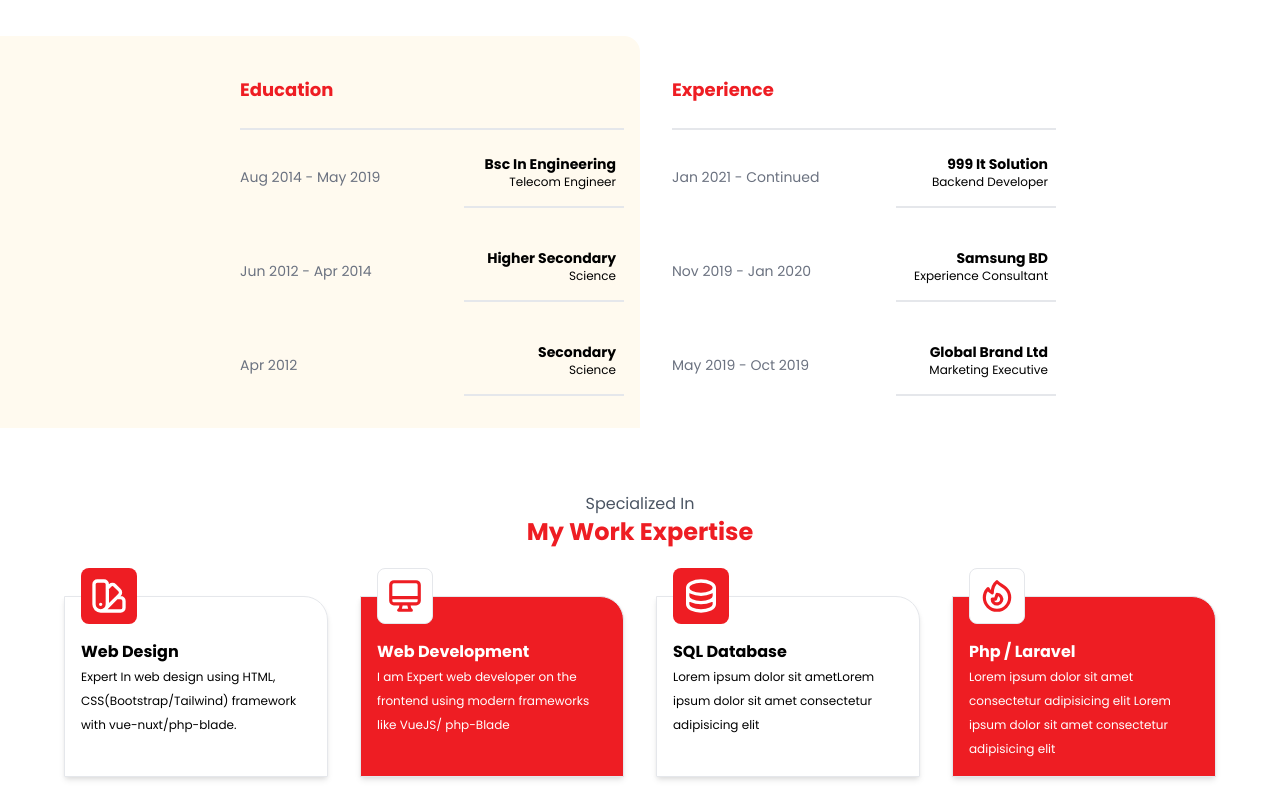
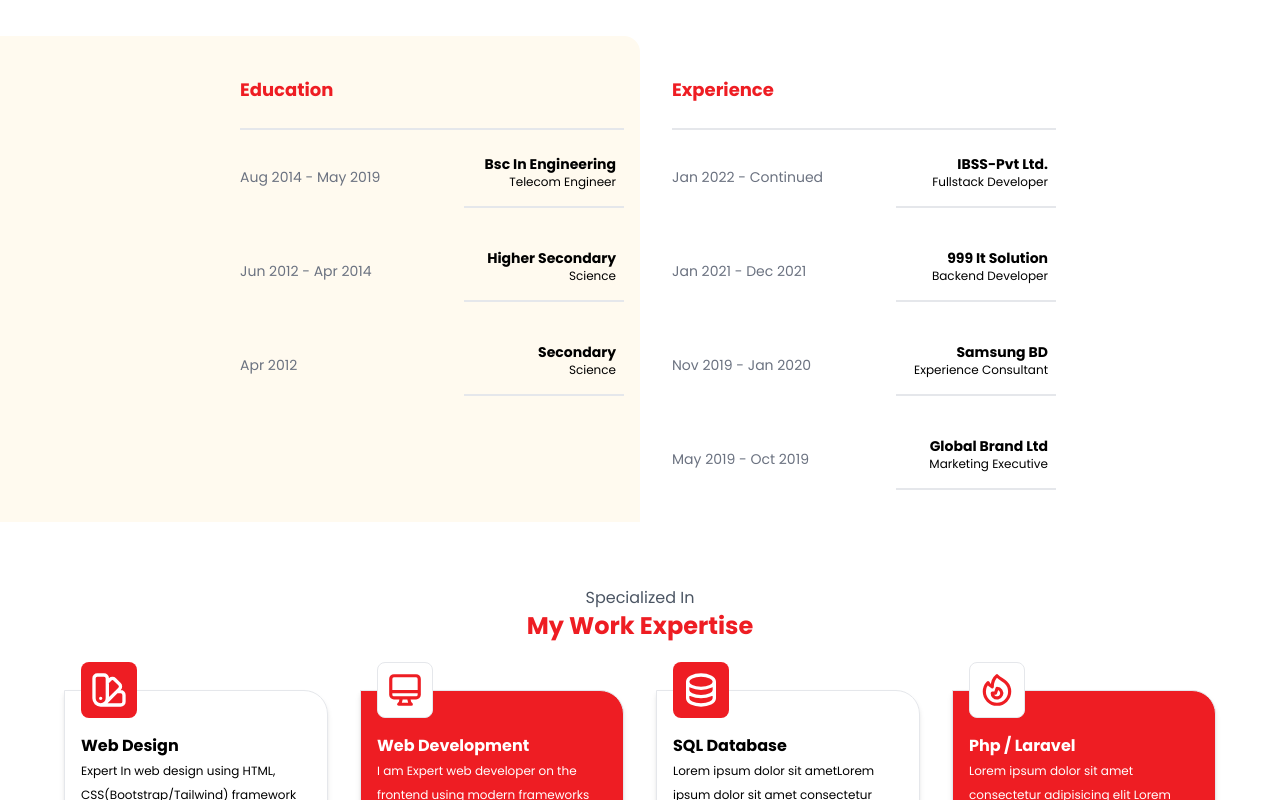
Before and after one commit to tanvir0emon/portfolio, a Nuxt app: page / in a window 1280 px wide. Shown: the part 1380-2180 px from the top of the page. Built offline with nearby package versions, Linux system fonts and the light colour scheme; a web font is replaced by a local one.

Commit message:
master push

```diff
--- a/components/layouts/EducationExperianceSection.vue
+++ b/components/layouts/EducationExperianceSection.vue
@@ -67,8 +67,17 @@
                 </div>
 
                 <div class="flex justify-start">
+                <div class="card">
+                        <p class="text-gray-500">Jan 2022 - Continued</p>
+                        <div class="card-section">
+                            <p class="font-bold">IBSS-Pvt Ltd.</p>
+                            <p class="mb-2 text-xs">Fullstack Developer</p>
+                        </div>
+                    </div>
+                </div>
+                <div class="flex justify-start">
                     <div class="card">
-                        <p class="text-gray-500">Jan 2021 - Continued</p>
+                        <p class="text-gray-500">Jan 2021 - Dec 2021</p>
                         <div class="card-section">
                             <p class="font-bold">999 It Solution</p>
                             <p class="mb-2 text-xs">Backend Developer</p>
--- a/components/layouts/ProtfolioItems.vue
+++ b/components/layouts/ProtfolioItems.vue
@@ -50,6 +50,12 @@ export default {
         return {
             projects: [
                 {
+                    title: "Ms Mollik Traders",
+                    subtitle: "ERP",
+                    img: `/images/projects/project 8.png`,
+                    url: "http://msmolliktraders.com/",
+                },
+                {
                     title: "Sabziwaly Website",
                     subtitle: "Ecommerce",
                     img: `/images/projects/project 1.png`,
@@ -70,7 +76,7 @@ export default {
                 },
 
                     {
-                    title: "Cphd Website",
+                    title: "CpHD Website",
                     subtitle: "Ecommerce",
                     img: `/images/projects/project 7.png`,
                      url: "https://cphd.net/",
--- a/package.json
+++ b/package.json
@@ -14,7 +14,8 @@
     "nuxt": "^2.15.7",
     "vue-click-outside": "^1.1.0",
     "vue-slick-carousel": "^1.0.6",
-    "vue-star-rating": "^1.7.0"
+    "vue-star-rating": "^1.7.0",
+    "vue-themify-icons": "^1.0.0"
   },
   "devDependencies": {
     "@nuxtjs/tailwindcss": "^4.2.0",
```
Also changed, not shown: static/images/projects/project 8.PNG (added), 1 other file (tests, documents, lock files or other folders).
